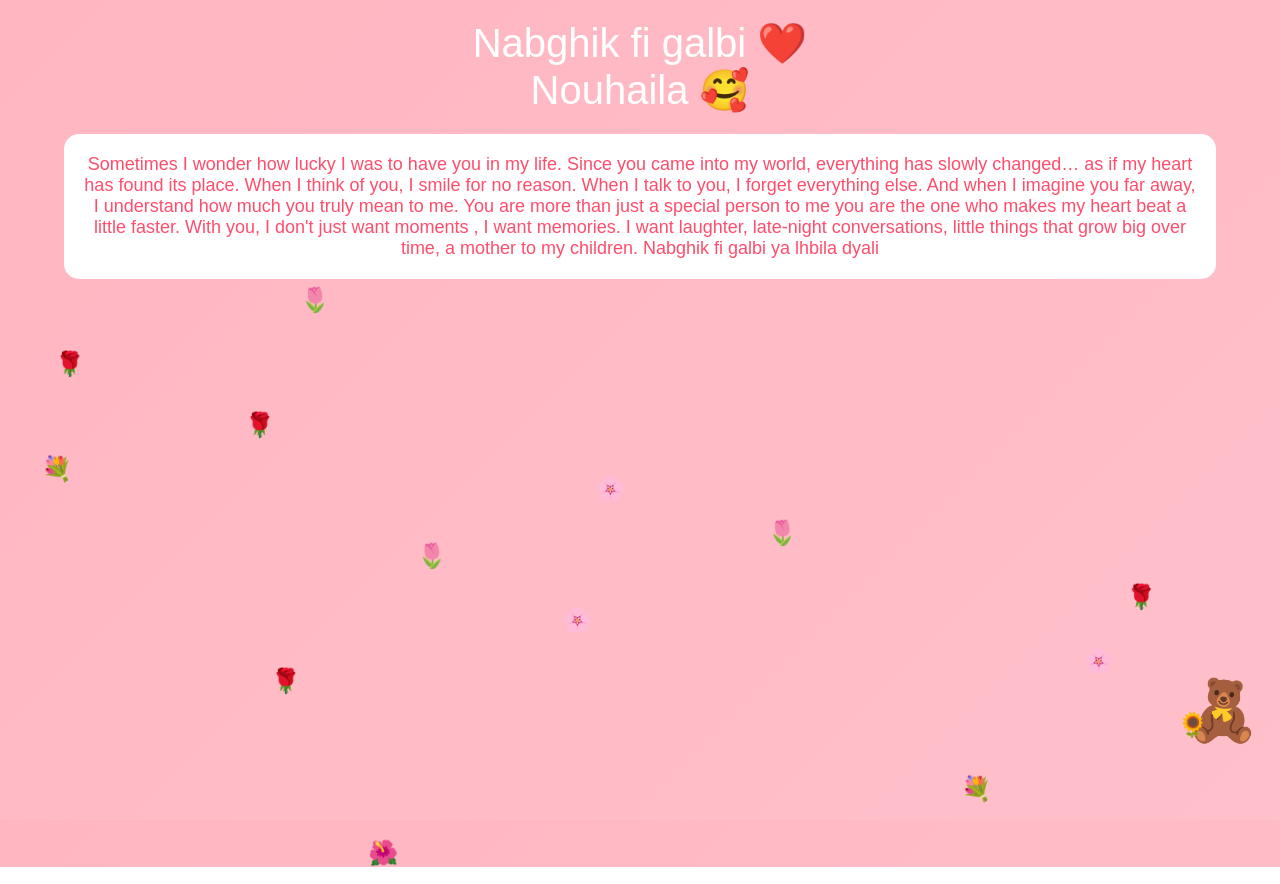
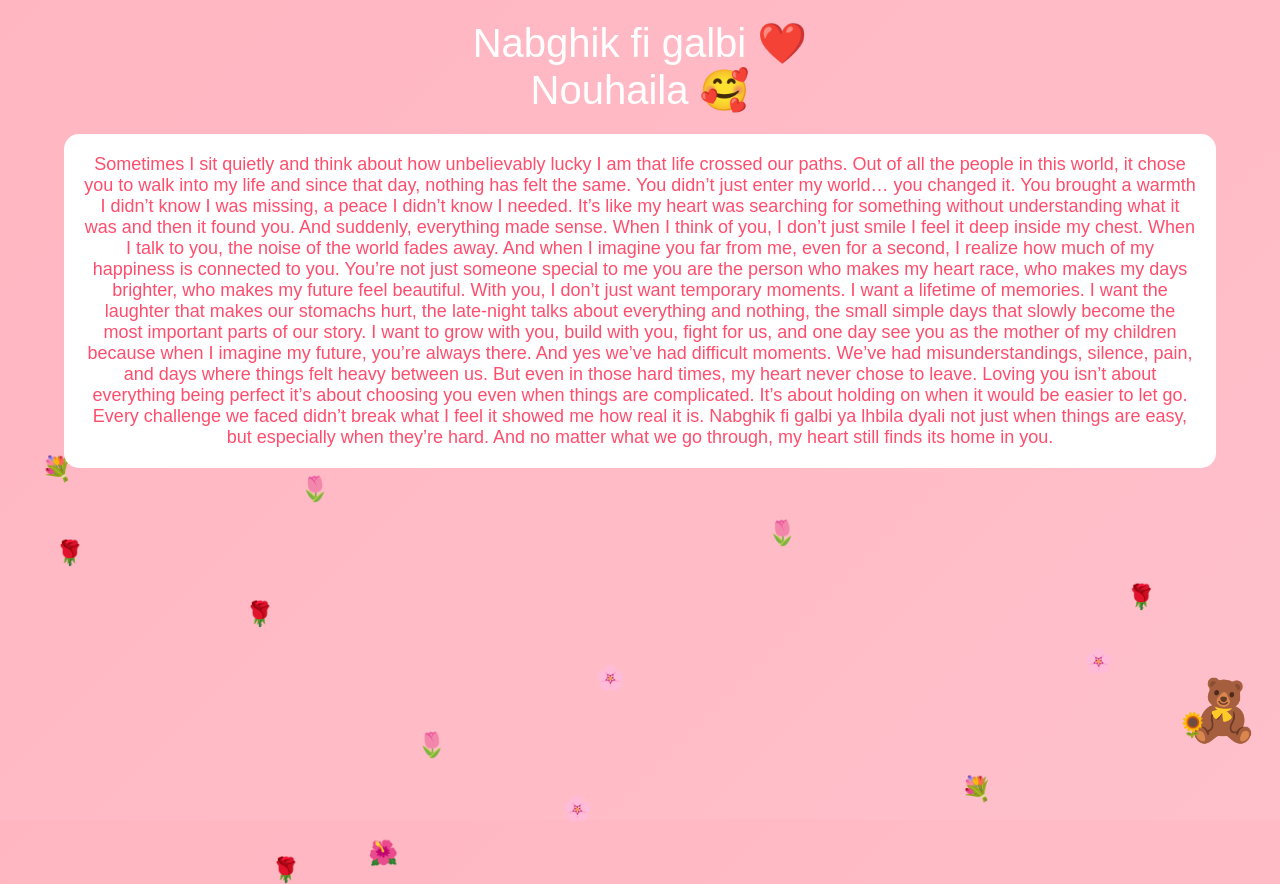
Before and after one commit to embclim01-lab/lkbedbed, a plain HTML site: page index.html in a window 1280 px wide. Both pictures are taken after a click on the button "Yes 💖". Drawn offline with Linux system fonts and the light colour scheme.

Commit message:
Update index.html

```diff
--- a/index.html
+++ b/index.html
@@ -208,17 +208,17 @@
     final.innerHTML = `
         Nabghik fi galbi ❤️<br>Nouhaila 🥰
         <div class="letter">
-          Sometimes I wonder how lucky I was to have you in my life.
+         Sometimes I sit quietly and think about how unbelievably lucky I am that life crossed our paths. Out of all the people in this world, it chose you to walk into my life  and since that day, nothing has felt the same.
 
-Since you came into my world, everything has slowly changed… as if my heart has found its place.
+You didn’t just enter my world… you changed it. You brought a warmth I didn’t know I was missing, a peace I didn’t know I needed. It’s like my heart was searching for something without understanding what it was  and then it found you. And suddenly, everything made sense.
 
-When I think of you, I smile for no reason. When I talk to you, I forget everything else. And when I imagine you far away, I understand how much you truly mean to me.
+When I think of you, I don’t just smile I feel it deep inside my chest. When I talk to you, the noise of the world fades away. And when I imagine you far from me, even for a second, I realize how much of my happiness is connected to you. You’re not just someone special to me  you are the person who makes my heart race, who makes my days brighter, who makes my future feel beautiful.
 
-You are more than just a special person to me you are the one who makes my heart beat a little faster.
+With you, I don’t just want temporary moments. I want a lifetime of memories. I want the laughter that makes our stomachs hurt, the late-night talks about everything and nothing, the small simple days that slowly become the most important parts of our story. I want to grow with you, build with you, fight for us, and one day see you as the mother of my children  because when I imagine my future, you’re always there.
 
-With you, I don't just want moments , I want memories. I want laughter, late-night conversations, little things that grow big over time, a mother to my children.
+And yes we’ve had difficult moments. We’ve had misunderstandings, silence, pain, and days where things felt heavy between us. But even in those hard times, my heart never chose to leave. Loving you isn’t about everything being perfect  it’s about choosing you even when things are complicated. It’s about holding on when it would be easier to let go. Every challenge we faced didn’t break what I feel  it showed me how real it is.
 
-Nabghik fi galbi ya lhbila dyali
+Nabghik fi galbi ya lhbila dyali not just when things are easy, but especially when they’re hard. And no matter what we go through, my heart still finds its home in you.
 
         </div>
     `;
```
